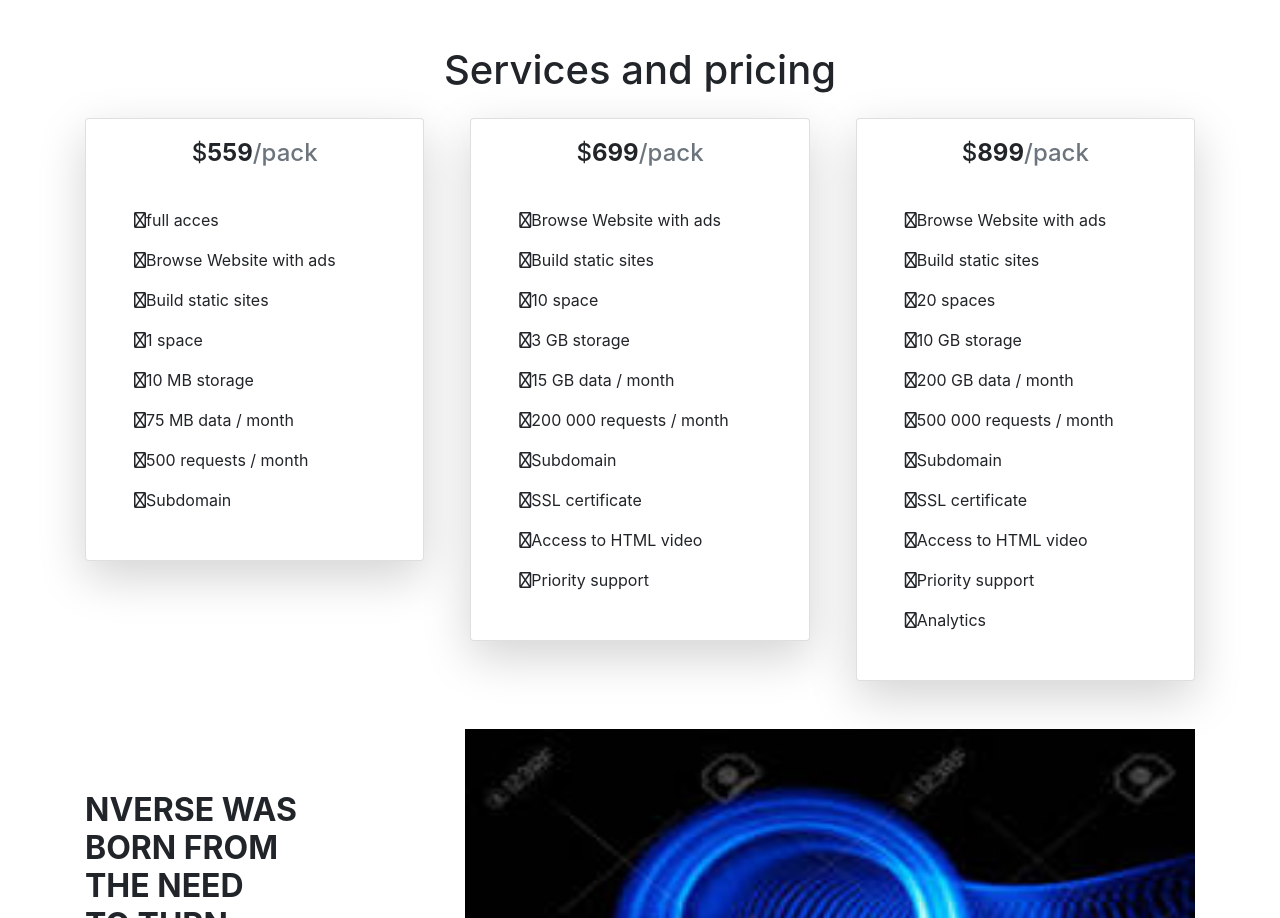
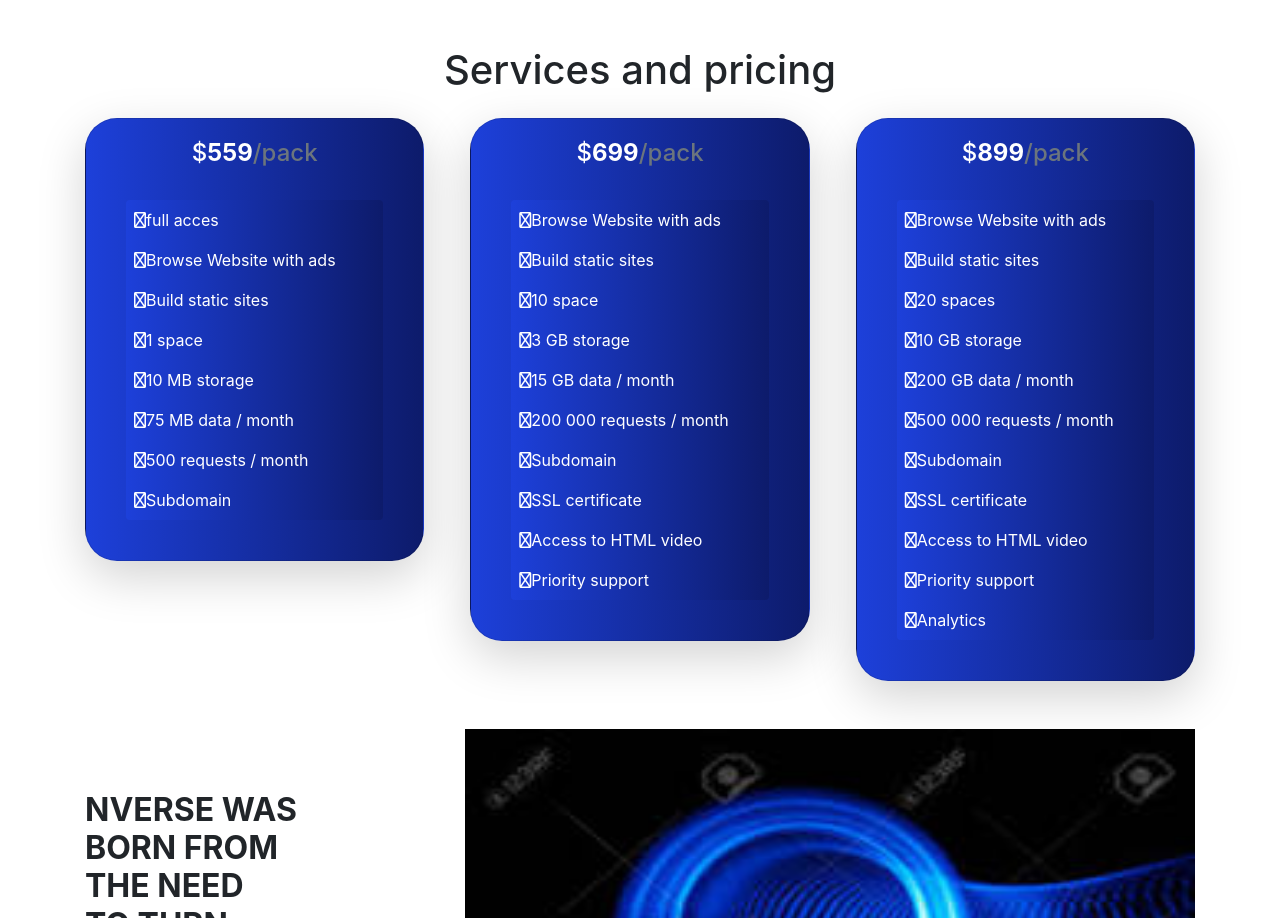
Before and after one commit to lexdier/nVerse, a Nuxt app: page / in a window 1280 px wide. Shown: the part 1251-2169 px from the top of the page. Built offline with nearby package versions, Linux system fonts and the light colour scheme.

Commit message:
refactor: add border radius

```diff
--- a/components/PricingSection.vue
+++ b/components/PricingSection.vue
@@ -56,7 +56,7 @@ const cards = [
     </BCol>
       <template v-for="card in cards">
         <BCol>
-          <BCard class="shadow-lg">
+          <BCard class="shadow-lg gradient text-white" style="border-radius: 2em;">
             <BCardTitle class="text-center">
               <span>$</span>
               <span v-text="card.price" class="font-weight-bold"/>
@@ -65,7 +65,7 @@ const cards = [
             <BCardBody>
              <BListGroup tag="ul">
               <template v-for="(item, index) in card.items">
-                <BListGroupItem :class="`text-${item} p-2`" class="border-0 fs-xs" tag="li">
+                <BListGroupItem :class="`text-${item} p-2`" class="border-0 fs-xs gradient" tag="li">
                   <FontAwesome name="check"/>
                   <span v-text="item"/>
                 </BListGroupItem>
@@ -77,3 +77,10 @@ const cards = [
     </template>
   </BROw>
 </template>
+
+<style>
+.gradient{
+    background: -webkit-linear-gradient(left, #1d40da, #0d1b6b) !important;
+    background: linear-gradient(to right, #1d40da, #0d1b6b) !important;
+}
+</style>
```
